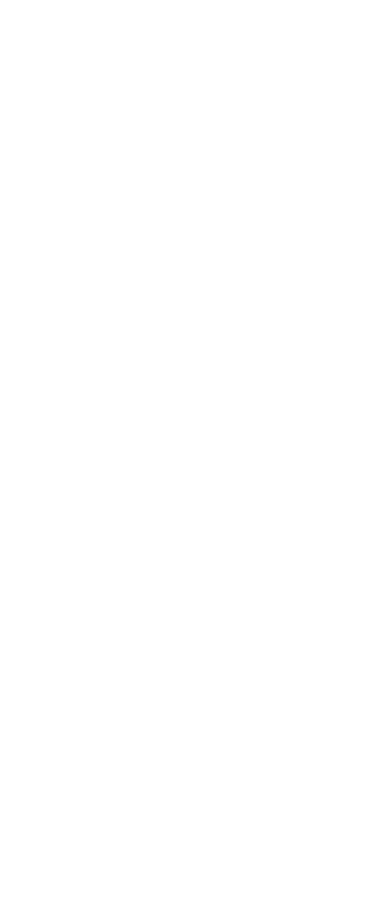
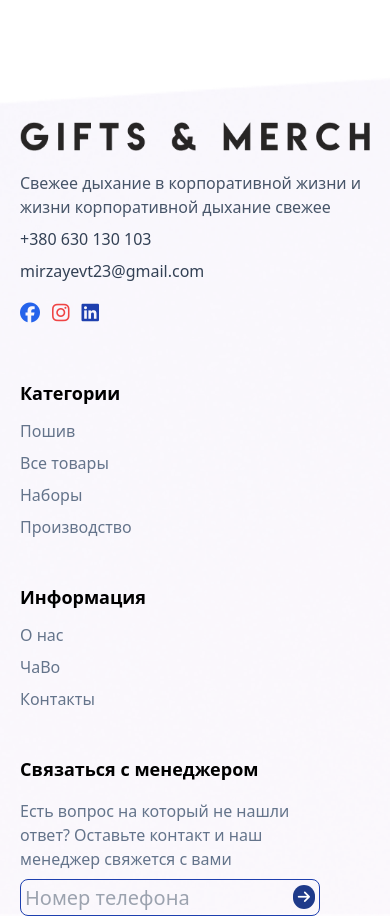
Before and after one commit to Mirzayev/Frontend_task, a React (Vite) app: page / in a window 390 px wide. Shown: the part 4300-5216 px from the top of the page. Before the commit the page ends 4262 px from the top, so only its background shows below. Built offline with nearby package versions, Linux system fonts and the light colour scheme.

Commit message:
add footer section and responsive

```diff
--- /dev/null
+++ b/src/components/Footer.jsx
@@ -0,0 +1,52 @@
+import bgFooter from '../assets/images/footer_bg.png';
+import logo from '../assets/images/logo.png';
+
+export default function Footer() {
+    return (
+        <div className="footer relative mt-20">
+            <div className="absolute z-10 h-full w-full">
+                <img className="h-full w-full object-cover" src={bgFooter} alt="Footer Background" />
+            </div>
+
+            <div className="relative z-20 pt-20 px-5 flex flex-col lg:flex-row justify-between gap-10 lg:gap-4">
+                <div className="flex flex-col items-start max-w-[400px]">
+                    <img className="max-w-full" src={logo} alt="Logo" />
+                    <p className="text-slate-600 my-1 mt-5">Свежее дыхание в корпоративной жизни и жизни корпоративной дыхание свежее</p>
+                    <p className="text-slate-700 my-1">+380 630 130 103</p>
+                    <p className="text-slate-700 my-1">mirzayevt23@gmail.com</p>
+                    <div className="flex items-center text-xl gap-3 my-4">
+                        <i className="fa-brands fa-facebook text-blue-600 cursor-pointer hover:text-blue-800 transition-all"></i>
+                        <i className="fa-brands fa-instagram text-red-500 cursor-pointer hover:text-red-700 transition-all"></i>
+                        <i className="fa-brands fa-linkedin text-blue-800 cursor-pointer hover:text-blue-900 transition-all"></i>
+                    </div>
+                </div>
+
+                <div className="flex flex-col items-start max-w-[300px] lg:max-w-[400px]">
+                    <h4 className="font-semibold text-lg mb-2">Категории</h4>
+                    <p className="text-slate-500 cursor-pointer hover:text-slate-700 transition-all my-1">Пошив</p>
+                    <p className="text-slate-500 cursor-pointer hover:text-slate-700 transition-all my-1">Все товары</p>
+                    <p className="text-slate-500 cursor-pointer hover:text-slate-700 transition-all my-1">Наборы</p>
+                    <p className="text-slate-500 cursor-pointer hover:text-slate-700 transition-all my-1">Производство</p>
+                </div>
+
+                <div className="flex flex-col items-start max-w-[300px] lg:max-w-[400px]">
+                    <h4 className="font-semibold text-lg mb-2">Информация</h4>
+                    <p className="text-slate-500 cursor-pointer hover:text-slate-700 transition-all my-1">О нас</p>
+                    <p className="text-slate-500 cursor-pointer hover:text-slate-700 transition-all my-1">ЧаВо</p>
+                    <p className="text-slate-500 cursor-pointer hover:text-slate-700 transition-all my-1">Контакты</p>
+                </div>
+
+                <div className="flex flex-col items-start max-w-[300px] lg:max-w-[400px]">
+                    <h4 className="font-semibold text-lg mb-2">Связаться с менеджером</h4>
+                    <p className="my-2 text-slate-500">Есть вопрос на который не нашли ответ? Оставьте контакт и наш менеджер свяжется с вами</p>
+                    <div className="flex items-center text-xl max-w-full border-blue-800 border px-1 rounded-lg py-1 placeholder:text-[10px]">
+                        <input type="text" placeholder="Номер телефона" className="w-full h-full outline-none bg-transparent" />
+                        <div className="w-6 h-6 bg-blue-900 rounded-full flex items-center justify-center cursor-pointer hover:bg-black transition-all">
+                            <i className="fa-solid fa-arrow-right text-sm text-white"></i>
+                        </div>
+                    </div>
+                </div>
+            </div>
+        </div>
+    );
+}
--- a/src/components/Header.jsx
+++ b/src/components/Header.jsx
@@ -8,6 +8,7 @@
 import PlaceOrder from "./PlaceOrder.jsx";
 import IdeaMerchandise from "./IdeaMerchandise.jsx";
 import Partners from "./Partners.jsx";
+import Footer from "./Footer.jsx"
 
 export default function Header() {
     const [isMenuOpen, setIsMenuOpen] = useState(false);
@@ -91,6 +92,7 @@
             <PlaceOrder/>
             <IdeaMerchandise/>
             <Partners/>
+            <Footer/>
         </div>
     );
 }
```
Also changed, not shown: src/assets/images/footer_bg.png (added).
